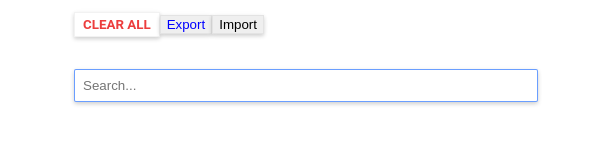
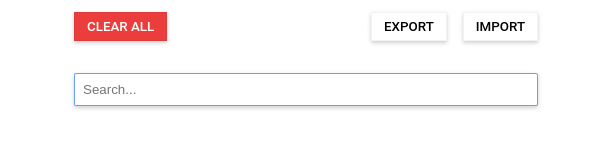
Before and after one commit to JaPNaA/Thingy_2020, an Electron app: page jishoWithHistory/web/index.html in a window 612 px wide. Drawn offline with Linux system fonts and the light colour scheme.

Commit message:
style buttons

```diff
--- a/jishoWithHistory/web/index.css
+++ b/jishoWithHistory/web/index.css
@@ -38,23 +38,44 @@ h3 {
     text-align: left;
 }
 
-.actionsBar .clearAllButton {
+.actionsBar {
+    display: flex;
+    flex-direction: row;
+}
+
+.actionsBar > .left {
+    text-align: left;
+    flex-grow: 0;
+}
+
+.actionsBar > .right {
+    text-align: right;
+    flex-grow: 1;
+}
+
+.actionsBar button {
     background-color: transparent;
     font-family: inherit;
+    font-weight: 500;
     text-transform: uppercase;
-    font-weight: bold;
-    color: var(--danger-color);
     outline: none;
-    padding: 4px 8px;
+    padding: 6px 12px;
+    color: inherit;
+    margin-right: 16px;
 }
 
-.actionsBar .clearAllButton:active,
-.actionsBar .clearAllButton:focus {
+.actionsBar button:last-child {
+    margin-right: 0;
+}
+
+.actionsBar button:active,
+.actionsBar button:focus {
     border-color: var(--focus-color);
 }
 
-.actionsBar .exportButton {
-    color: blue;
+.actionsBar .clearAllButton {
+    background-color: var(--danger-color);
+    color: #ffffff;
 }
 
 .lookup .input {
--- a/jishoWithHistory/web/index.js
+++ b/jishoWithHistory/web/index.js
@@ -147,9 +147,12 @@ class ActionsBar extends Component {
         this.history = history;
 
         this.append(
+            new Elm().class("left").append(
                 this.clearAllButton = new Elm("button").class("clearAllButton", "shadow")
-                .on("click", () => this.history.clearLookups()),
+                    .on("click", () => this.history.clearLookups())
+            ),
 
+            new Elm().class("right").append(
                 new Elm("button").class("exportButton", "shadow").append("Export")
                     .on("click", () => {
                         alert(JSON.stringify(this.history.getData()));
@@ -164,6 +167,7 @@ class ActionsBar extends Component {
                             this.history.addLookup(item);
                         }
                     })
+            )
         );
 
         this.updateHistoryCount();
```
Lines whose indentation alone changed are shown as unchanged.
